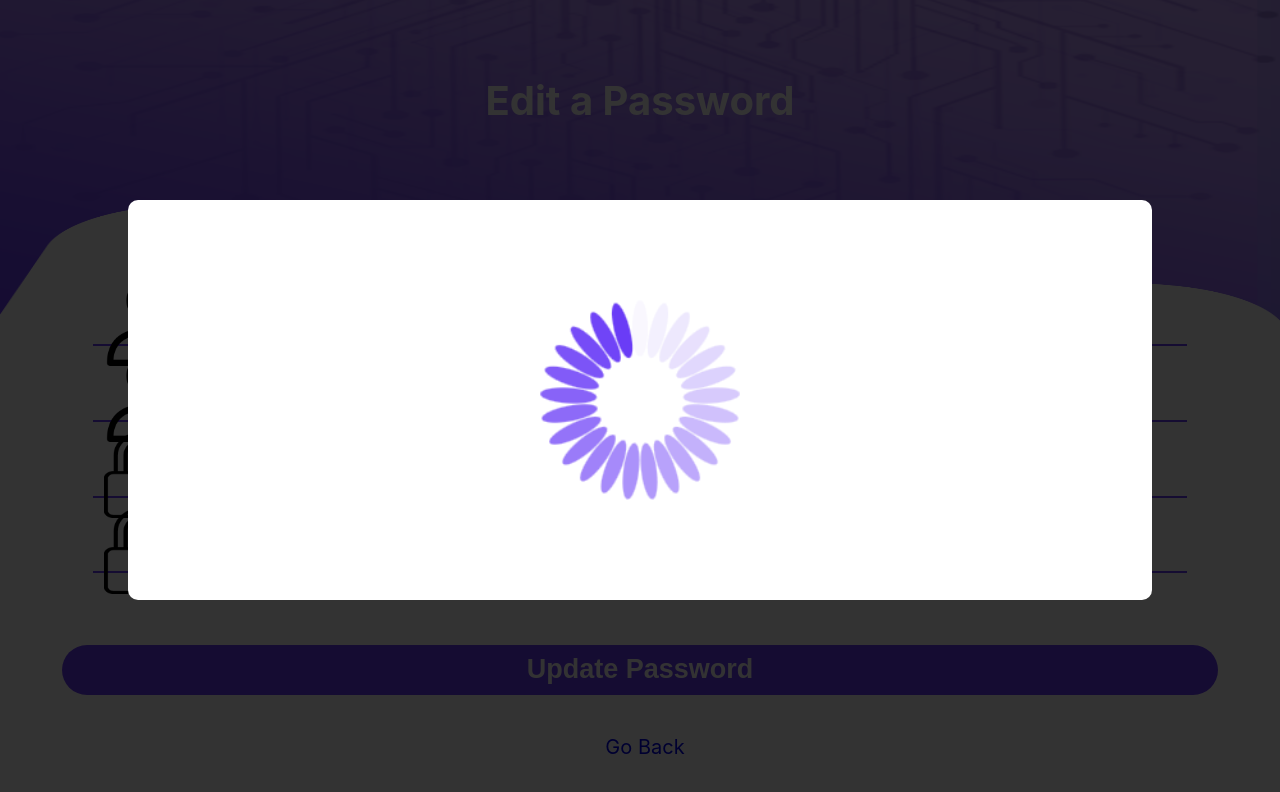
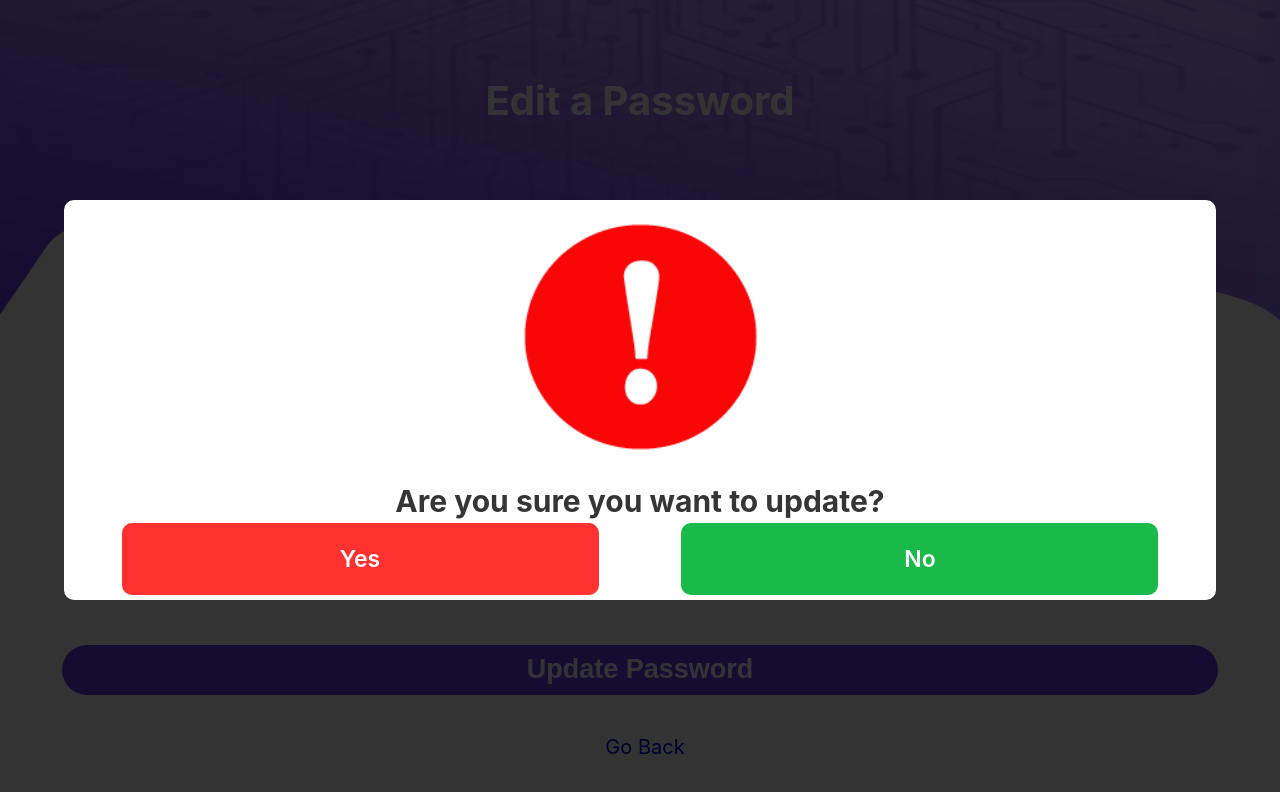
Before and after one commit to daCoolEric/passManger-client, a React (Create React App) app: page /user/1/edit-password in a window 1280 px wide. Both pictures are taken after a click on the button "Update Password". Shown: the top 792 px of the page. Built offline with nearby package versions, Linux system fonts and the light colour scheme; no server answers.

Commit message:
added a loader and an alert modal to the update section

```diff
--- a/src/components/EditPassword.jsx
+++ b/src/components/EditPassword.jsx
@@ -6,6 +6,7 @@ import emailImg from '../images/email.png';
 import padlockImg from '../images/padlock.png';
 import userImg from '../images/user.png';
 import spinner from '../images/Spinner-1s-200px.gif';
+import alertIcon from '../images/alert-icon-1562.png';
 import axios from 'axios';
 import { useState } from 'react';
 import { useSelector, useDispatch } from 'react-redux';
@@ -13,6 +14,9 @@ import { setAccountNameState } from '../context/features/url/passwordInfoStates/
 import { setUserNameState } from '../context/features/url/passwordInfoStates/userNameSlice';
 import { setPasswordState } from '../context/features/url/passwordInfoStates/passwordSlice';
 import { setConfirmPasswordState } from '../context/features/url/passwordInfoStates/confirmPasswordSlice';
+import { setLoaderState } from '../context/features/url/loaderSlice';
+import { setUpdateState } from '../context/features/url/updateSlice';
+
 
 
 const Wrapper = styled.div`
@@ -154,11 +158,58 @@ const LoadingContent = styled.div`
   align-items: center;
 `
 
+const DeleteContent = styled.div`
+  // outline: 2px solid red;
+  width: 90%;
+  height: 50vh;
+  background-color: rgba(255, 255, 255, 1);
+  border-radius: 10px;
+  display: flex;
+  flex-direction: column;
+  justify-content: space-evenly;
+  align-items: center;
+`
+const AlertMessage = styled.div`
+  // outline: 2px solid red;
+  width: 70%;
+  display: flex;
+  justify-content: center;
+  align-items: center;
+  font-weight: 700;
+  font-size: 30px;
+  color: #353535;
+
+`
+const ButtonContainer = styled.div`
+  // outline: 2px solid red;
+  width: 90%;
+  height: 20%;
+  display: flex;
+  justify-content: space-between;
+  align-items: center;
+
+`
+const Button = styled.div`
+  // outline: 2px solid red;
+  width: 46%;
+  height: 90%;
+  display: flex;
+  justify-content: center;
+  align-items: center;
+  font-size: 23px;
+  color: #fff;
+  font-weight: 600;
+  border-radius: 10px;
+`
+
+
 
 
 
 
 function EditPassword() {
+  const updateState = useSelector((state) => state.update.value);
+  const loaderState = useSelector((state) => state.loader.value);
   const { userid } = useParams();
   const [loader, setLoader] = useState('hidden');
   const accountName = useSelector((state) => state.accountName.value);
@@ -169,11 +220,9 @@ function EditPassword() {
   const dispatch = useDispatch();
 
   const handleSubmit = () => {
+    dispatch(setUpdateState("hidden"));
+    dispatch(setLoaderState("visible"));
 
-    if(password !== confirmPassword){
-      alert("The two passwords are not the same");
-    }
-    setLoader("visible");
     async function editPassword() {
       try {
         const response = await axios.patch(`https://passerver.onrender.com/api/user/accounts/${userid}/emails/${passwordId}`, {
@@ -182,7 +231,7 @@ function EditPassword() {
           password: password,
         });
         window.location = `/user/${userid}/home`
-        setLoader("hidden");
+        dispatch(setLoaderState("hidden"));
 
 
         console.log(response);
@@ -195,6 +244,7 @@ function EditPassword() {
     }
     editPassword();
   }
+
   return (
     <Wrapper>
       <TextContainer>Edit a Password</TextContainer>
@@ -229,11 +279,33 @@ function EditPassword() {
 
           </PersonalInfo>
           <SubmitSection>
-            <LoginButton onClick={handleSubmit} >Update Password</LoginButton>
+            <LoginButton onClick={()=>{ password !== confirmPassword? alert("The two passwords are not the same") :dispatch(setUpdateState("visible"))}} >Update Password</LoginButton>
             <InfoSection><span style={{marginLeft: "10px", textDecoration: "none"}}> <Link to={`/user/${userid}/home`} style={{textDecoration: "none"}}>Go Back</Link></span></InfoSection>
           </SubmitSection>
         </LoginContent>
-        <LoadingModal style={{visibility: loader }}>
+        <LoadingModal style={{visibility: updateState }}>
+            <DeleteContent>
+              <img src={alertIcon} alt="" style={{width: "30%",  marginBottom: "-10px"}} />
+              <AlertMessage>
+                Are you sure you want to update?
+              </AlertMessage>
+              <ButtonContainer>
+                <Button style={{backgroundColor: "#FF3131"}}
+                onClick={handleSubmit}
+                >
+                  Yes
+                </Button>
+                <Button
+                style= {{backgroundColor: "#19BA4A"}}
+                onClick={() => dispatch(setUpdateState("hidden"))}
+                >
+                  No
+                </Button>
+              </ButtonContainer>
+
+            </DeleteContent>
+        </LoadingModal>
+        <LoadingModal style={{visibility: loaderState }}>
             <LoadingContent>
               <img src={spinner} alt="" style={{width: "25%"}} />
             </LoadingContent>
--- /dev/null
+++ b/src/context/features/url/updateSlice.js
@@ -0,0 +1,22 @@
+import { createSlice } from '@reduxjs/toolkit'
+
+const initialState = {
+  value: 'hidden',
+}
+
+export const updateSlice = createSlice({
+  name: 'update',
+  initialState,
+  reducers: {
+    setUpdateState: (state, action) => {
+      state.value = action.payload
+    },
+  },
+})
+
+// Action creators are generated for each case reducer function
+export const { setUpdateState } = updateSlice.actions;
+
+
+
+export default updateSlice.reducer;
--- a/src/context/store.js
+++ b/src/context/store.js
@@ -6,6 +6,7 @@ import accountNameReducer from './features/url/passwordInfoStates/accountNameSli
 import userNameReducer from './features/url/passwordInfoStates/userNameSlice';
 import passwordReducer from './features/url/passwordInfoStates/passwordSlice';
 import confirmPasswordReducer from './features/url/passwordInfoStates/confirmPasswordSlice';
+import updateReducer from './features/url/updateSlice';
 
 
 export const store = configureStore({
@@ -17,6 +18,7 @@ export const store = configureStore({
     userName: userNameReducer,
     password: passwordReducer,
     confirmPassword: confirmPasswordReducer,
+    update: updateReducer,
 
 
   },
--- a/src/features/Password.jsx
+++ b/src/features/Password.jsx
@@ -11,7 +11,7 @@ import { setPasswordId } from '../context/features/url/passwordIDSlice';
 import { setAccountNameState } from '../context/features/url/passwordInfoStates/accountNameSlice';
 import { setUserNameState } from '../context/features/url/passwordInfoStates/userNameSlice';
 import { setPasswordState } from '../context/features/url/passwordInfoStates/passwordSlice';
-
+import { setUpdateState } from '../context/features/url/updateSlice';
 
 
 
@@ -169,6 +169,7 @@ function Password({id, userName, accountName, password}) {
         dispatch(setPasswordId(id));
 
 
+
     }
 
   return (
@@ -194,7 +195,7 @@ function Password({id, userName, accountName, password}) {
             </AccountDetailsContainer>
         </InfoContainer>
         <ActionContainer>
-            <EditContainer onClick={handleEdit}>
+            <EditContainer onClick={()=>{handleEdit()}}>
                 <Link to={`/user/${userid}/edit-password`} style={{ textDecoration: "none"}}>
                     <img src={editImg} alt="" srcset="" style={{width: "100%"}}/>
                 </Link>
```
